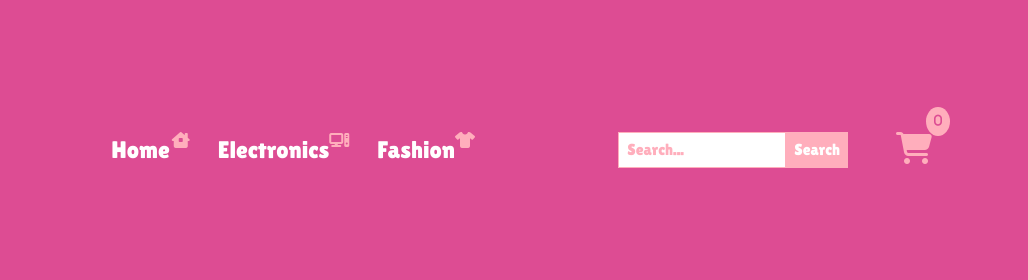
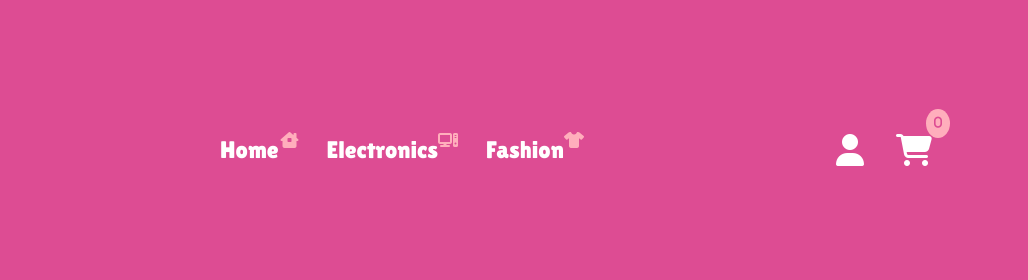
Before and after one commit to KunnikarB/k-commerce, a plain HTML site: page index.html in a window 1280 px wide. Shown: the top 280 px of the page, 252-1280 px from the left. Drawn offline with nearby package versions, Linux system fonts and the light colour scheme.

Commit message:
updated style, removed search bar and added login icon to nav bar

```diff
--- a/Styles/style.css
+++ b/Styles/style.css
@@ -89,7 +89,7 @@ body {
 /* Header Right Section */
 .header-right {
   display: flex;
-  gap: 3rem;
+  gap: 2rem;
 
   & .form {
     display: flex;
@@ -124,7 +124,7 @@ body {
   margin-right: 3rem;
 
   & i {
-    color: #ffaebc;
+    color: var(--text-color);
     position: relative;
   }
 
@@ -216,8 +216,7 @@ footer {
     }
 
     & span:hover {
-      font-size: 18px;
-
+      font-size: 17px;
     }
   }
 
--- a/index.html
+++ b/index.html
@@ -50,11 +50,7 @@
     </nav>
 
     <div class="header-right">
-      <form class="form">
-        <input type="text" placeholder="Search...">
-        <button>Search</button>
-      </form>
-
+      <a href="#"><i class="fa-solid fa-user fa-2x"></i></a>
       <div class="icon--cart">
         <a href="#">
           <i class="fa-solid fa-cart-shopping fa-2x">
```
